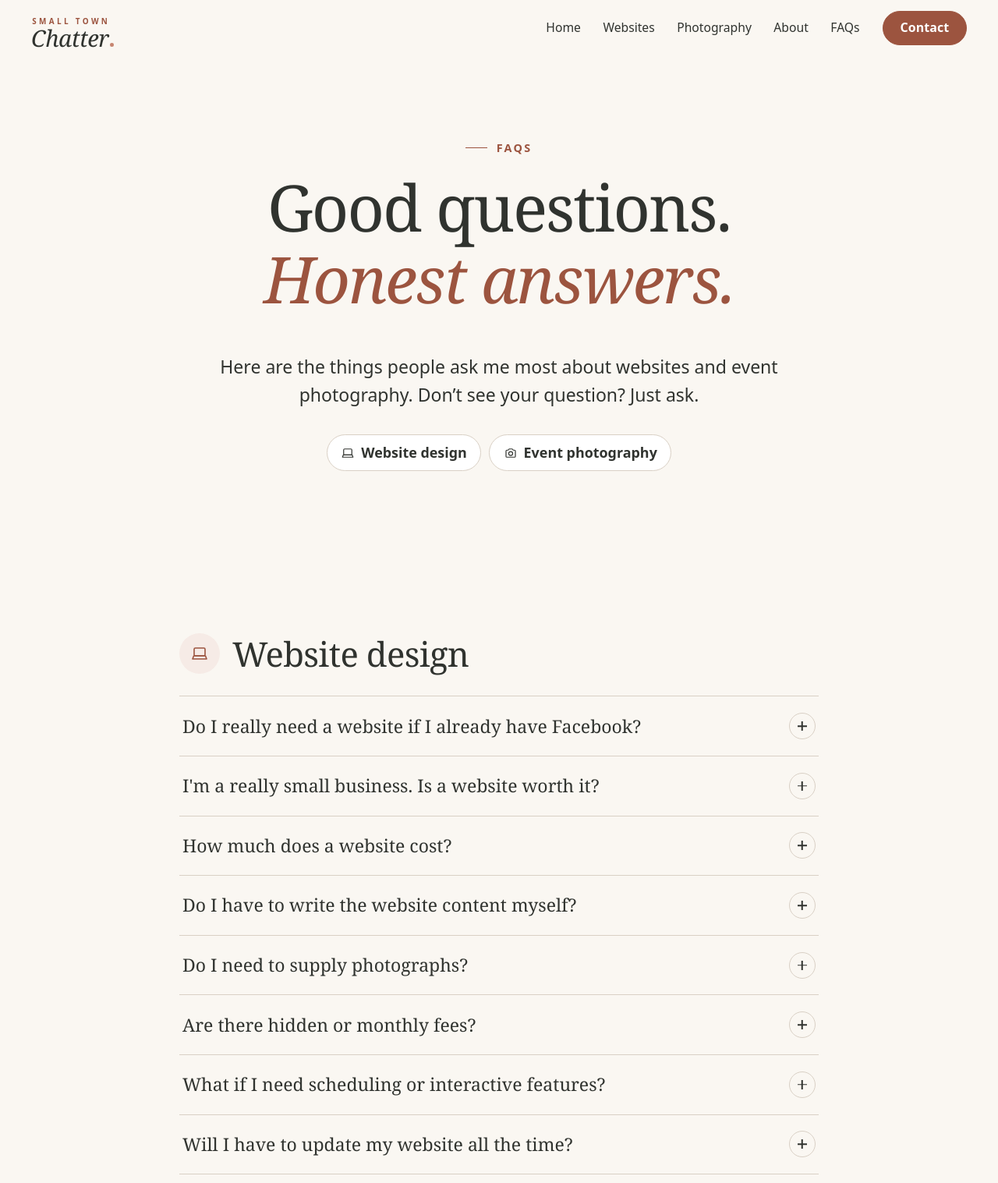
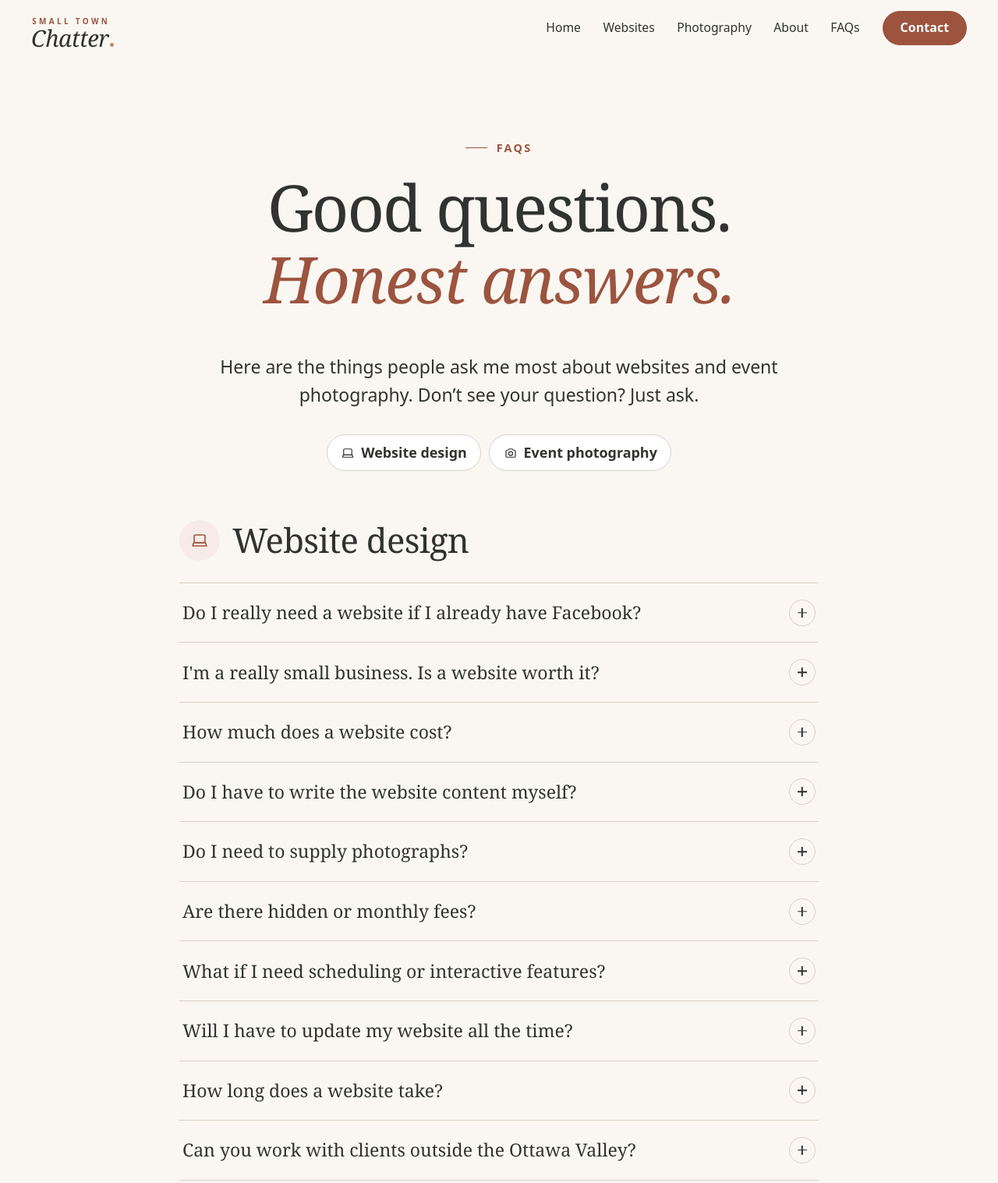
Before and after one commit to smalltownchatter/main, an Astro site: page /faq in a window 1280 px wide. Shown: the top 1517 px of the page at 78% size. Built offline with nearby package versions, Linux system fonts and the light colour scheme; Astro itself is replaced by a stand-in of ours; no server answers; a web font is replaced by a local one.

Commit message:
Tighten spacing between FAQ intro and question groups
Co-Authored-By: Claude Opus 5.5 <noreply@anthropic.com>
Claude-Session: https://claude.ai/code/session_01Mox99SEw5ydXqTuFS3DSCC

```diff
--- a/src/pages/faq.astro
+++ b/src/pages/faq.astro
@@ -127,6 +127,15 @@ const schema = [
 </script>
 
 <style>
+  .faq-hero {
+    padding-bottom: clamp(1.5rem, 1rem + 1.5vw, 2.5rem);
+  }
+  .faq-group {
+    padding-block: clamp(2.5rem, 2rem + 3vw, 4.5rem);
+  }
+  .faq-hero + .faq-group {
+    padding-top: clamp(1rem, 0.5rem + 1.5vw, 2rem);
+  }
   .faq-hero h1 {
     margin-inline: auto;
     max-width: 14ch;
```
